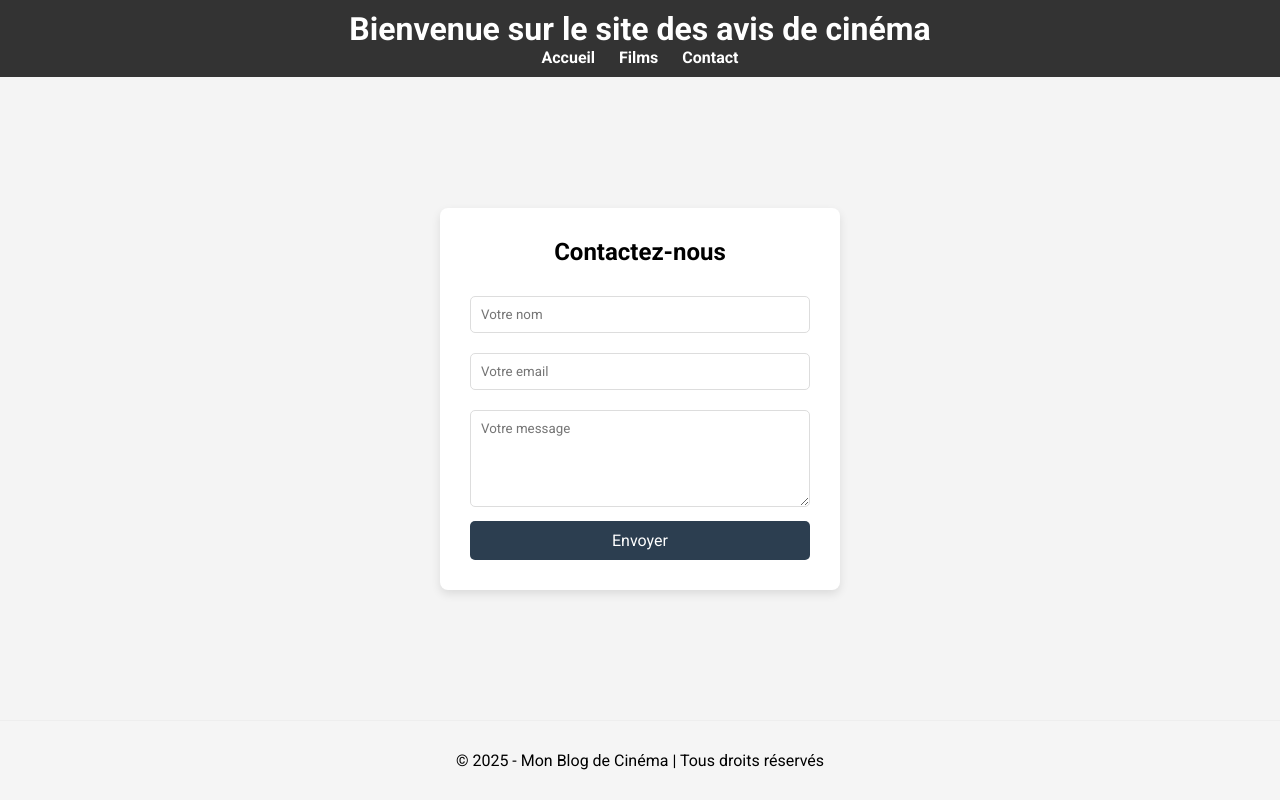
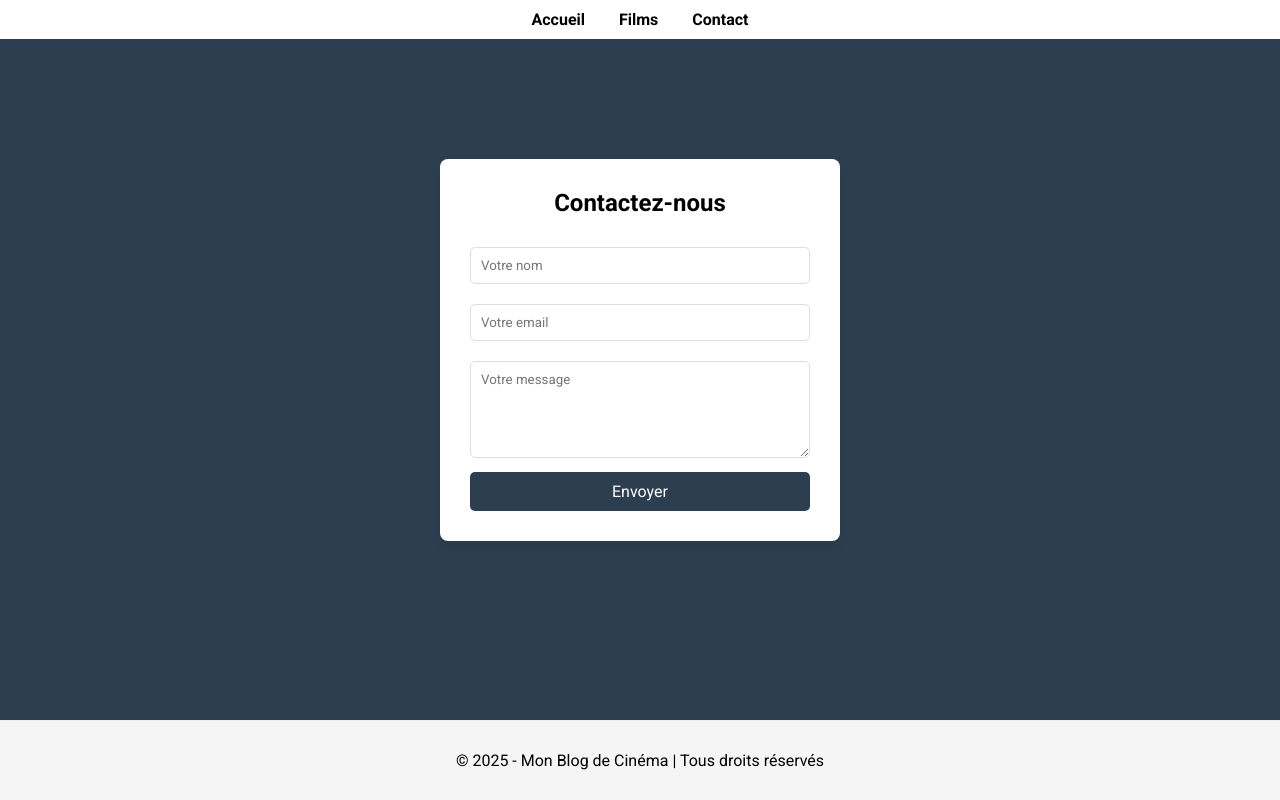
Before and after one commit to Astray63/SiteWeb, a plain HTML site: page contact.html in a window 1280 px wide. Drawn offline with Linux system fonts and the light colour scheme.

Commit message:
Ajustement du header et du style

```diff
--- a/contact.html
+++ b/contact.html
@@ -18,12 +18,12 @@
             display: flex;
             flex-direction: column;
             min-height: 100vh;
-            background: #f4f4f4;
+            background: #2c3e50;
         }
 
-        header {
-            background-color: #333;
-            color: white;
+        nav {
+            background-color: #ffffff;
+
             padding: 10px;
             text-align: center;
         }
@@ -38,19 +38,24 @@
         }
 
         nav ul {
-            list-style: none;
+            list-style-type: none;
             padding: 0;
+            text-align: center;
         }
 
         nav ul li {
             display: inline;
-            margin: 0 10px;
+            margin: 0 15px;
         }
 
         nav ul li a {
-            color: white;
+            color: black;
             text-decoration: none;
             font-weight: bold;
+        }
+
+        nav ul li a:hover {
+            text-decoration: underline;
         }
 
         section {
@@ -101,7 +106,12 @@
         }
 
         footer {
-            margin-top: auto;
+            text-align: center;
+            padding: 30px;
+            background-color: #f5f5f5;
+            color: var(--text-color);
+            margin-top: 60px;
+            border-top: 1px solid #eee;
         }
     </style>
 </head>
@@ -109,7 +119,6 @@
 <body>
 
     <header>
-        <h1>Bienvenue sur le site des avis de cinéma</h1>
         <nav>
             <ul>
                 <li><a href="index.html">Accueil</a></li>
```
